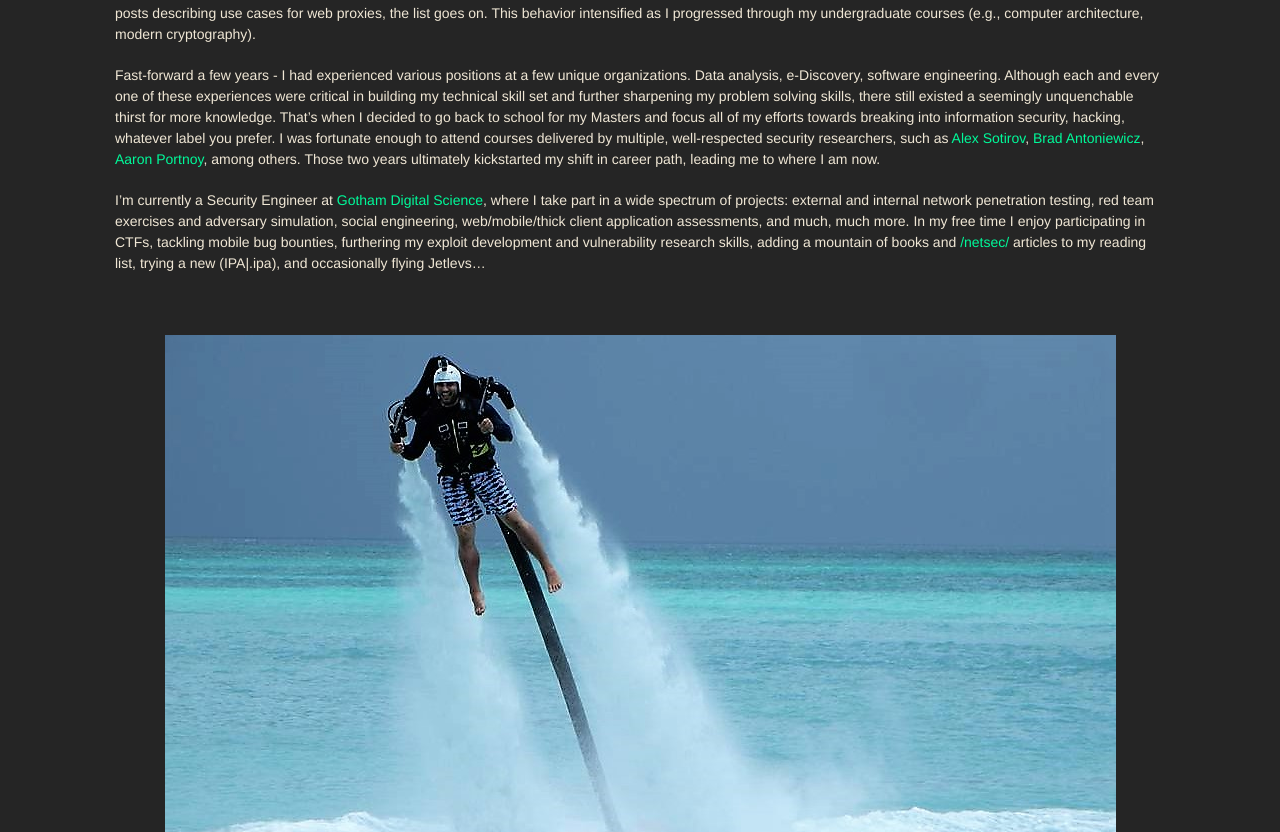
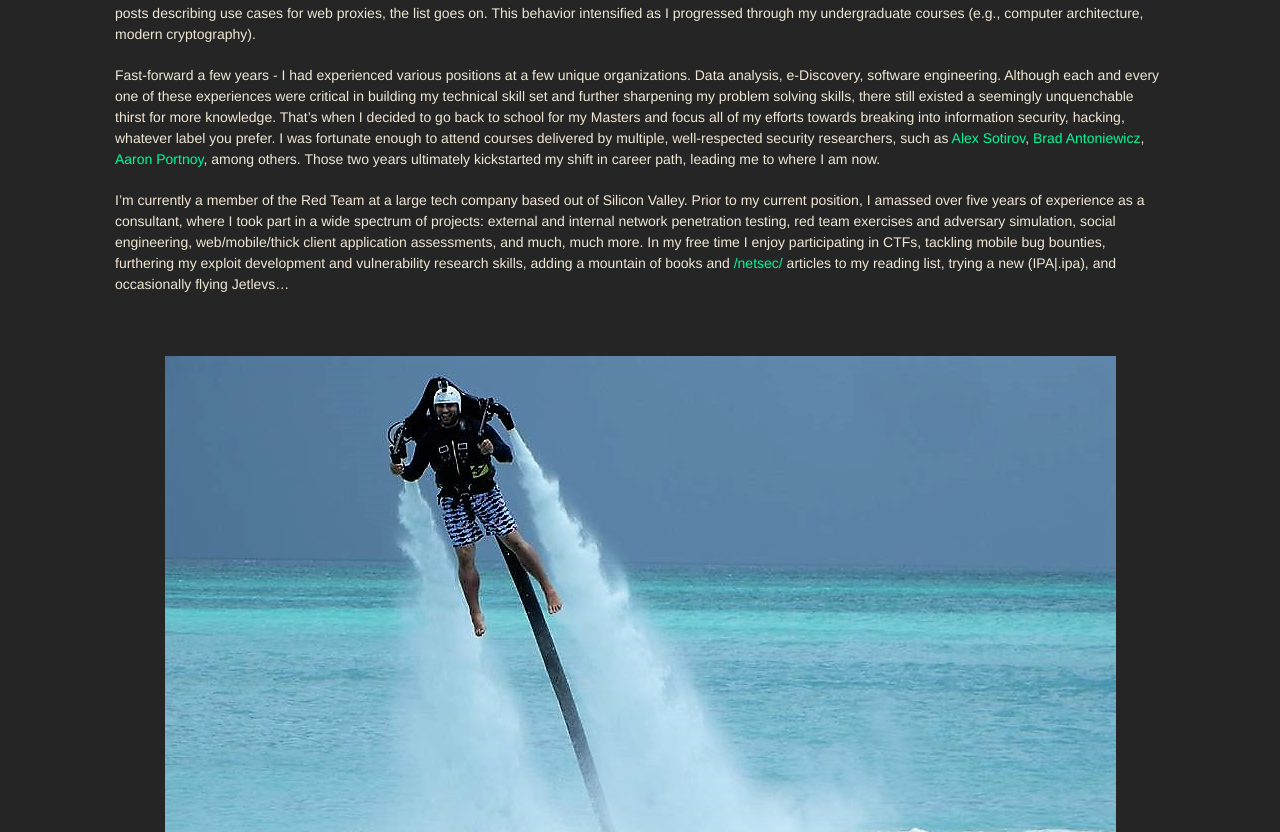
Before and after one commit to 0xdeadbeefJERKY/0xdeadbeefjerky.github.io, a Jekyll site: the page built from about.md, in a window 1280 px wide and 900 px high, scrolled down 436 px, cut to the strip 68-900 px from the top of the window. Built offline with Jekyll 4.4.1, drawn with Linux system fonts in a browser that asks for light colours; nearby versions of some CDN libraries; some web fonts are replaced.

Commit message:
updated about me page

```diff
--- a/about.md
+++ b/about.md
@@ -14,7 +14,7 @@ That statement appropriately encapsulates my journey through the realm of infose
 
 Fast-forward a few years - I had experienced various positions at a few unique organizations. Data analysis, e-Discovery, software engineering. Although each and every one of these experiences were critical in building my technical skill set and further sharpening my problem solving skills, there still existed a seemingly unquenchable thirst for more knowledge. That's when I decided to go back to school for my Masters and focus all of my efforts towards breaking into information security, hacking, whatever label you prefer. I was fortunate enough to attend courses delivered by multiple, well-respected security researchers, such as [Alex Sotirov](https://twitter.com/alexsotirov){:target="_blank"}, [Brad Antoniewicz](https://twitter.com/brad_anton){:target="_blank"}, [Aaron Portnoy](https://twitter.com/aaronportnoy){:target="_blank"}, among others. Those two years ultimately kickstarted my shift in career path, leading me to where I am now.
 
-I'm currently a Security Engineer at [Gotham Digital Science](https://www.gdssecurity.com){:target="_blank"}, where I take part in a wide spectrum of projects: external and internal network penetration testing, red team exercises and adversary simulation, social engineering, web/mobile/thick client application assessments, and much, much more. In my free time I enjoy participating in CTFs, tackling mobile bug bounties, furthering my exploit development and vulnerability research skills, adding a mountain of books and [/netsec/](https://www.reddit.com/r/netsec){:target="_blank"} articles to my reading list, trying a new \(IPA\|.ipa\), and occasionally flying Jetlevs...
+I'm currently a member of the Red Team at a large tech company based out of Silicon Valley. Prior to my current position, I amassed over five years of experience as a consultant, where I took part in a wide spectrum of projects: external and internal network penetration testing, red team exercises and adversary simulation, social engineering, web/mobile/thick client application assessments, and much, much more. In my free time I enjoy participating in CTFs, tackling mobile bug bounties, furthering my exploit development and vulnerability research skills, adding a mountain of books and [/netsec/](https://www.reddit.com/r/netsec){:target="_blank"} articles to my reading list, trying a new \(IPA\|.ipa\), and occasionally flying Jetlevs...
 
 <br>
 
```
